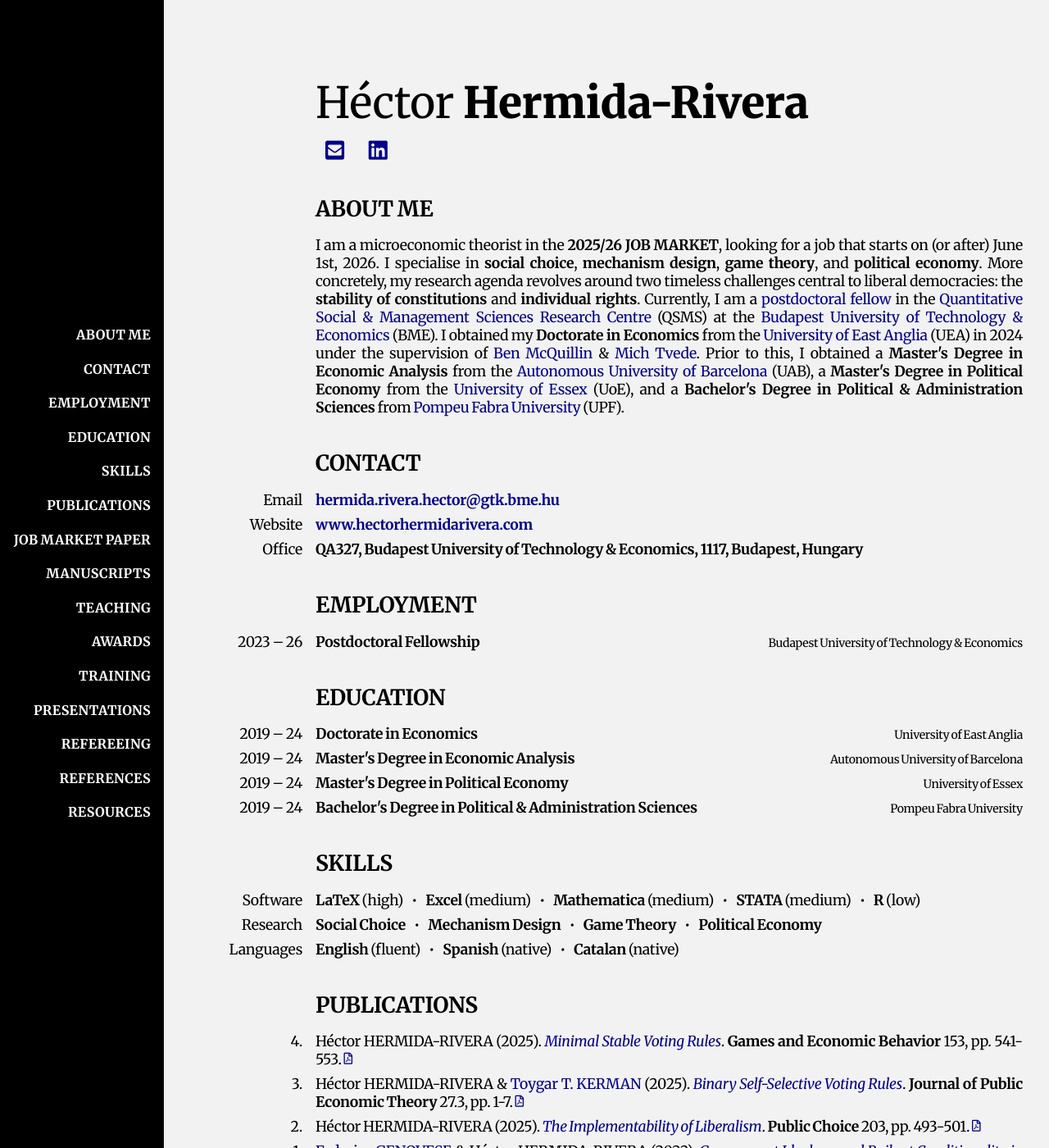
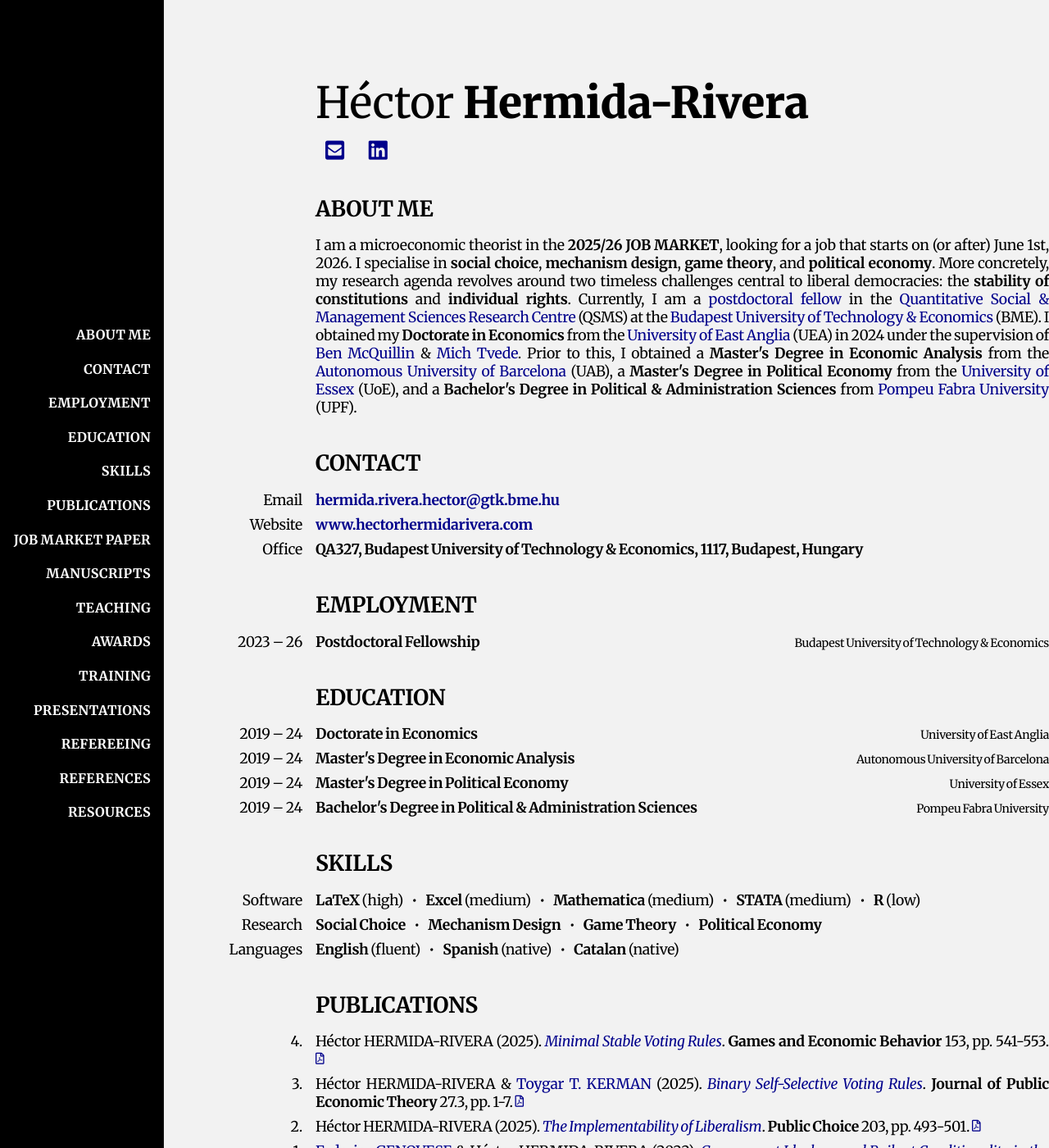
Before and after one commit to HectorHermidaRivera/hectorhermidarivera.github.io, a Jekyll site: the page built from index.md, in a window 1280 px wide and 1400 px high. Shown: the whole window at 82% size. Built offline with Jekyll 4.4.1, drawn with Linux system fonts in a browser that asks for light colours; a style sheet for code colours, icons or effects is not loaded.

Commit message:
Update style.css

```diff
--- a/assets/css/style.css
+++ b/assets/css/style.css
@@ -7,7 +7,7 @@ body {
 
 .content {
   margin-left: 200px;       /* space for the sidebar */
-  padding: 5% 2.5% 2.5% 5%;     /* relative padding */
+  padding: 5% 0% 0% 5%;     /* relative padding */
   max-width: 1300px;        /* optional */
   box-sizing: border-box;
   font-size: 1.1em;
```
